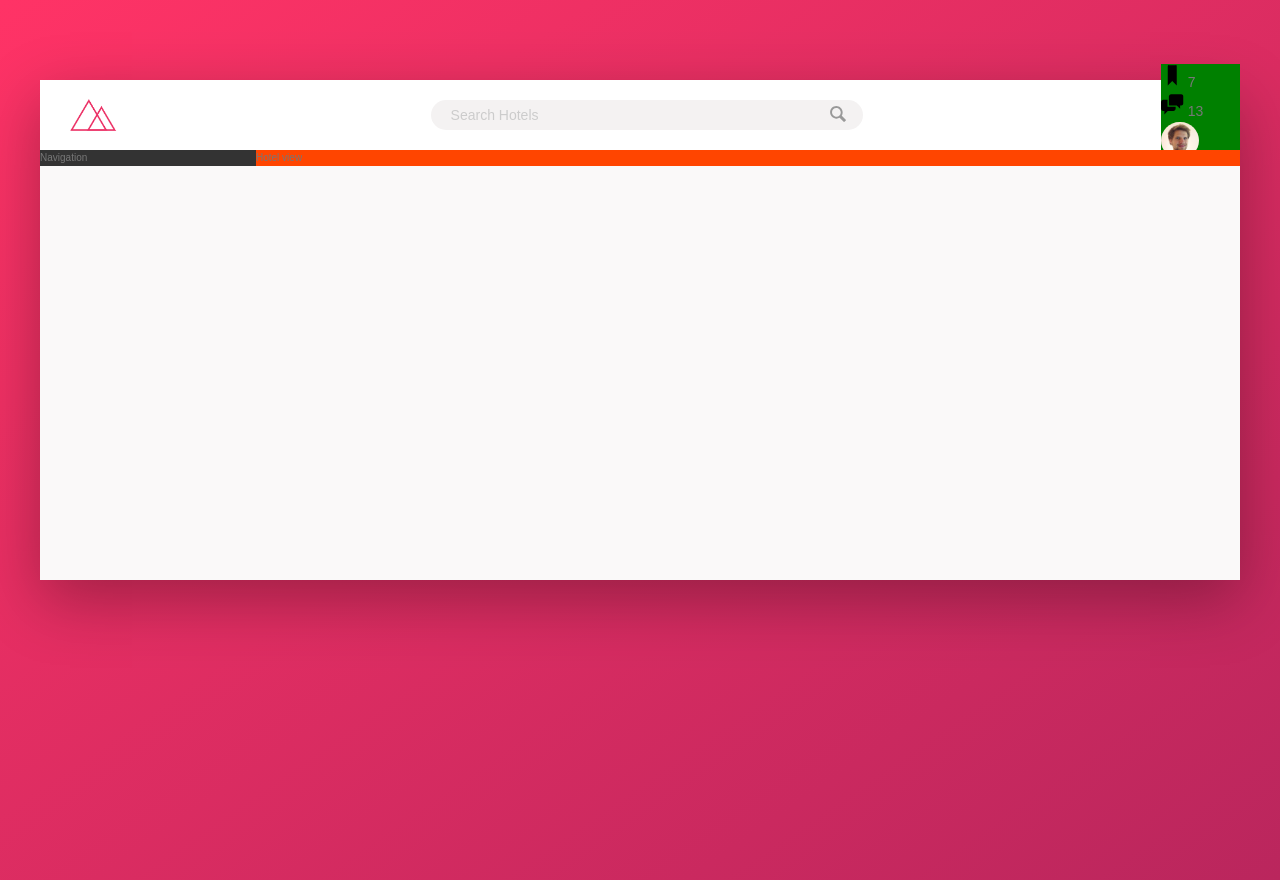
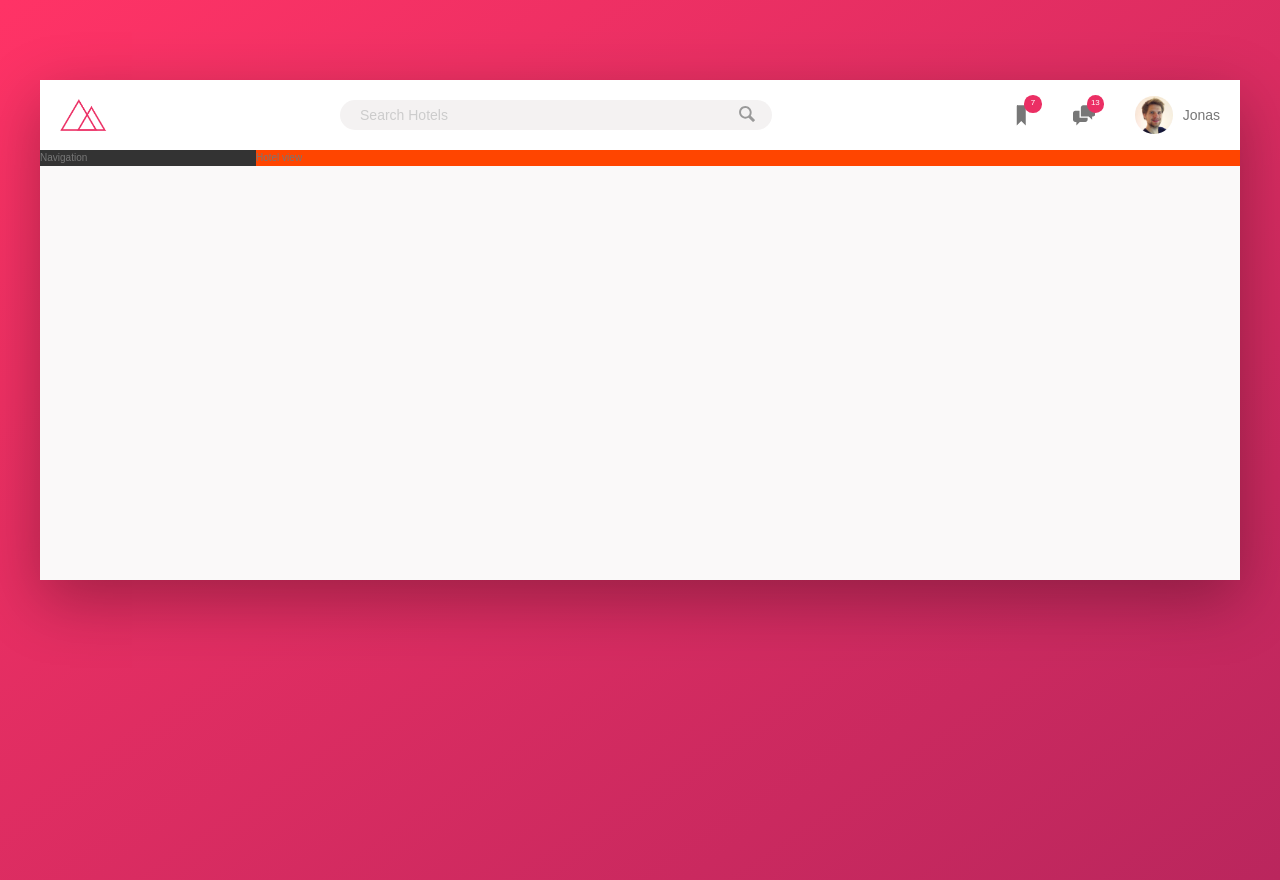
Before and after one commit to mattyImry/UdemyCssSass_Project2, a website: page index.html in a window 1280 px wide. Drawn offline with Linux system fonts and the light colour scheme.

Commit message:
Completed header

```diff
--- a/sass/_components.scss
+++ b/sass/_components.scss
@@ -2,7 +2,7 @@
 
 .logo {
     height: 3.25rem;
-    margin-left: 3rem;
+    margin-left: 2rem;
 }
 
 
@@ -68,30 +68,54 @@
 // USER NAVIGATION ///
 
 .user-nav {
-    background-color: green;
+
+    align-self: stretch;
+    display: flex;              //FLEX ITEM IS ALSO FLEX CONTAINER
+    align-items: center;
+
+    & > * {                     // selecting user nav all direct children
+        padding: 0 2rem;
+        cursor: pointer;
+        height: 100%;
+        display: flex;
+        align-items: center;
+    }
+
+    & > *:hover {                // selecting user nav all direct children on hover
+        background-color: var(--color-grey-light-2);
+    }
+
     &__icon-box {
-
+        position: relative;
     }
 
     &__icon {
         height: 2.25rem;
         width: 2.25rem;
+        fill:  var(--color-grey-dark-2);
+
     }
 
     &__notification {
+        font-size: .8rem;
+        height: 1.75rem;
+        width: 1.75rem;
+        border-radius: 50%;
+        background-color: var(--color-primary);
+        color: #fff;
+        position: absolute;
+        top: 1.5rem;
+        right: 1.1rem;
 
-    }
-
-    &__user {
-
+        display: flex;
+        justify-content: center;
+        align-items: center;
     }
 
     &__user-photo {
         height: 3.75rem;
         border-radius: 50%;
+        margin-right: 1rem;
     }
 
-    &__user-name {
-
-    }
 }
```
Also changed, not shown: css/style.css.
